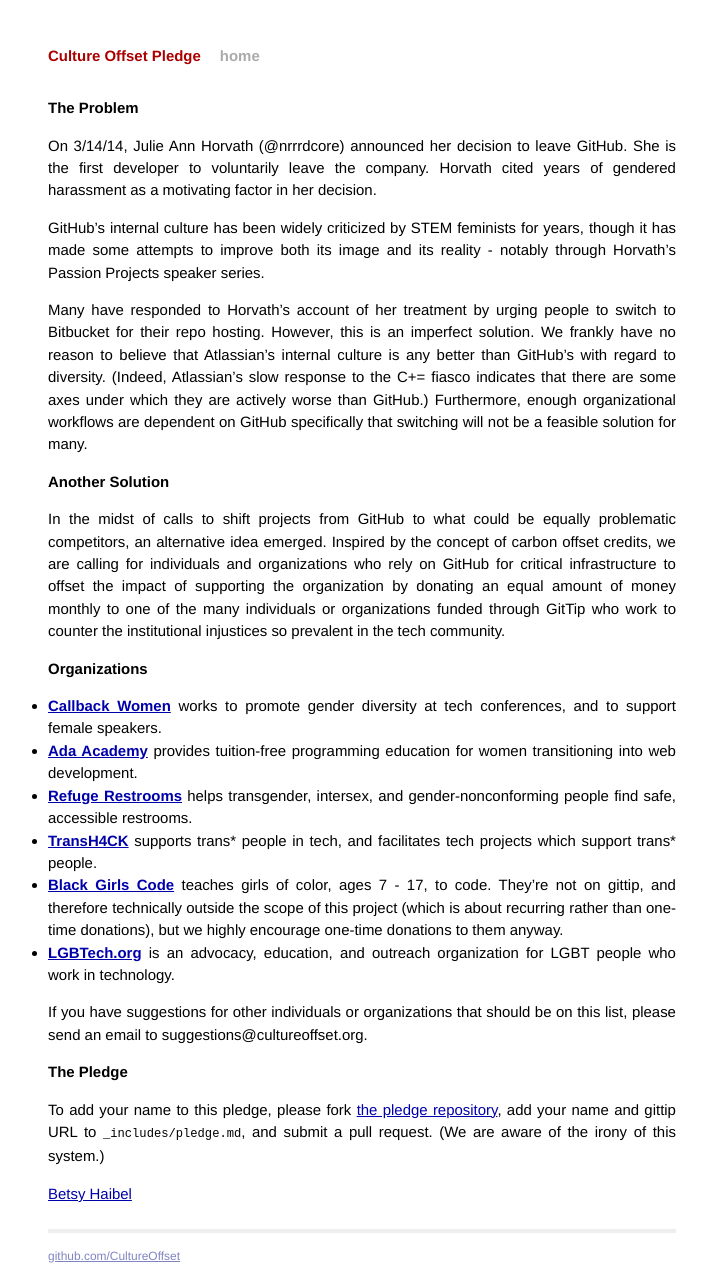
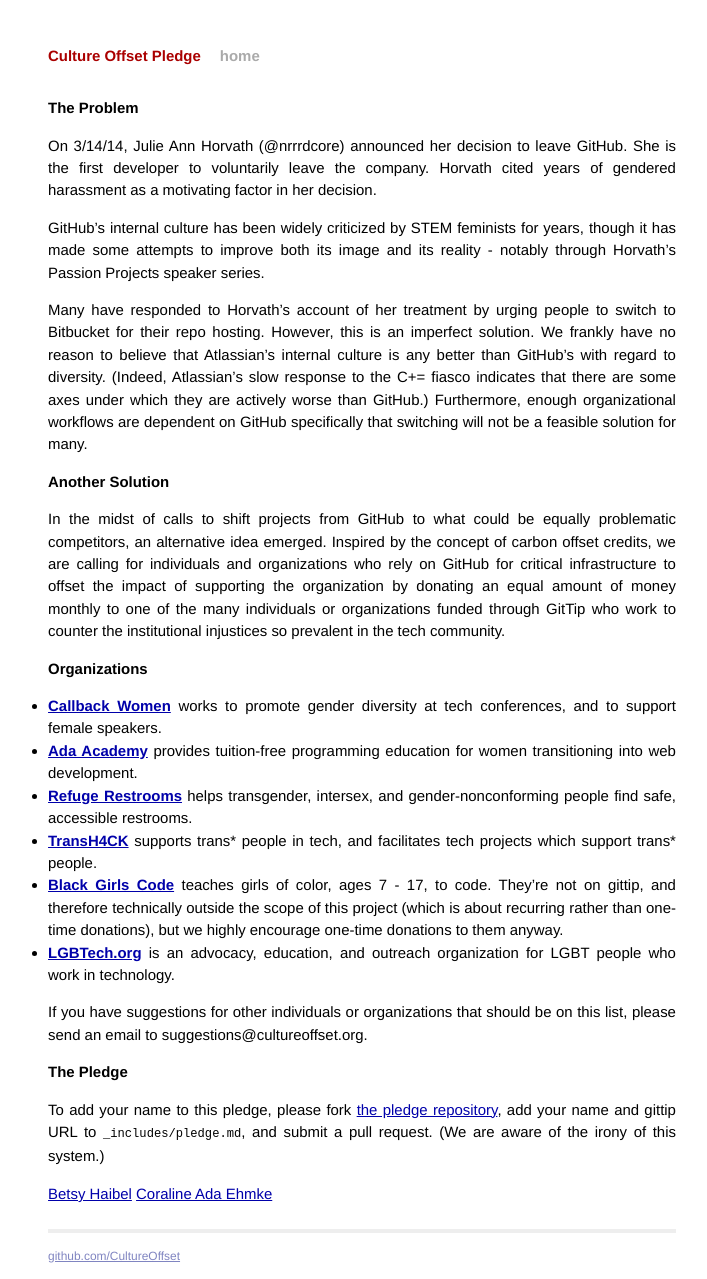
Before and after one commit to CultureOffset/cultureoffset.github.com, a Jekyll site: the page built from index.md, in a window 1280 px wide. Shown: the whole page, without its empty margins (278-985 px from the left). Built offline with Jekyll 4.4.1, drawn with Linux system fonts in a browser that asks for light colours; Markdown is read by kramdown in place of the engine named in the settings.

Commit message:
Adding my name again

```diff
--- a/_includes/pledge.md
+++ b/_includes/pledge.md
@@ -1 +1,2 @@
 [Betsy Haibel](https://gittip.com/betsythemuffin)
+[Coraline Ada Ehmke](https://www.gittip.com/bantik)
```
